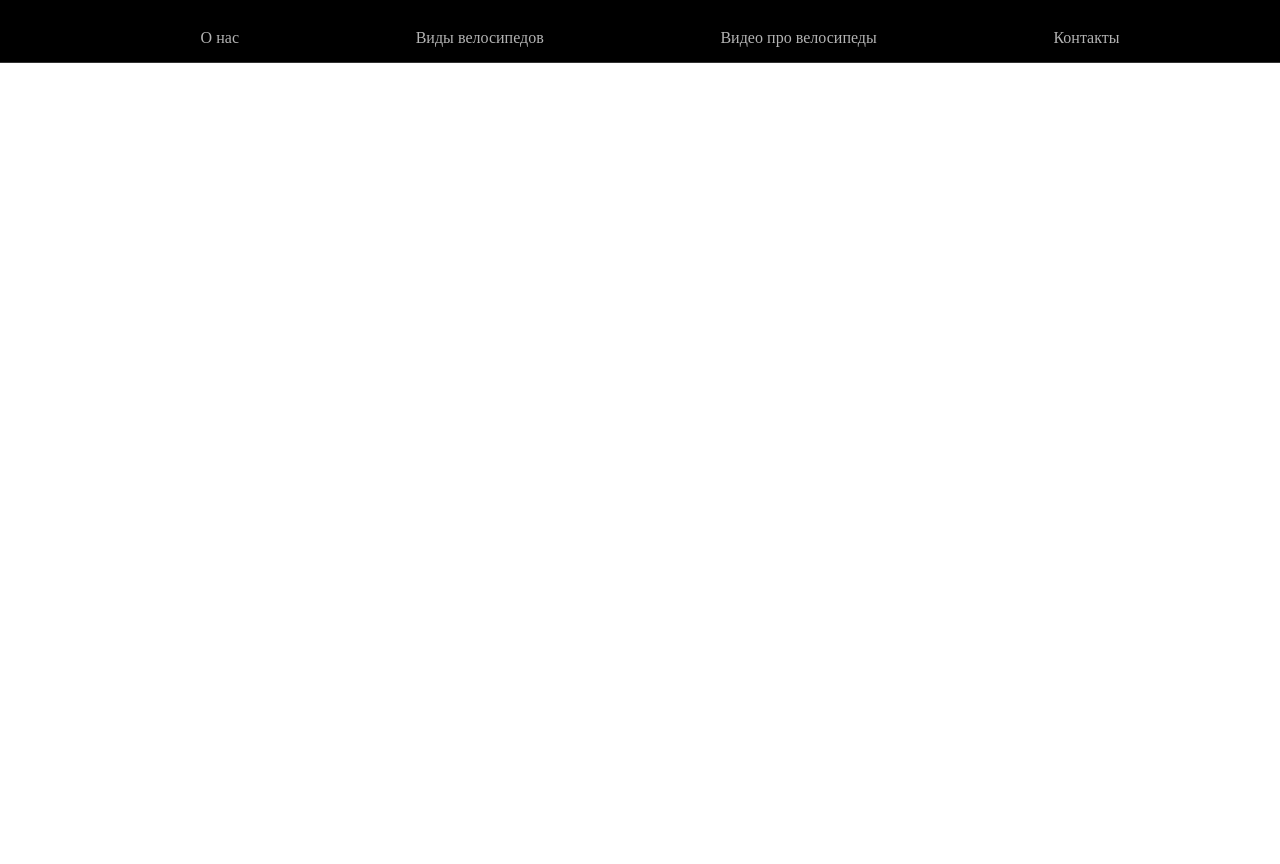
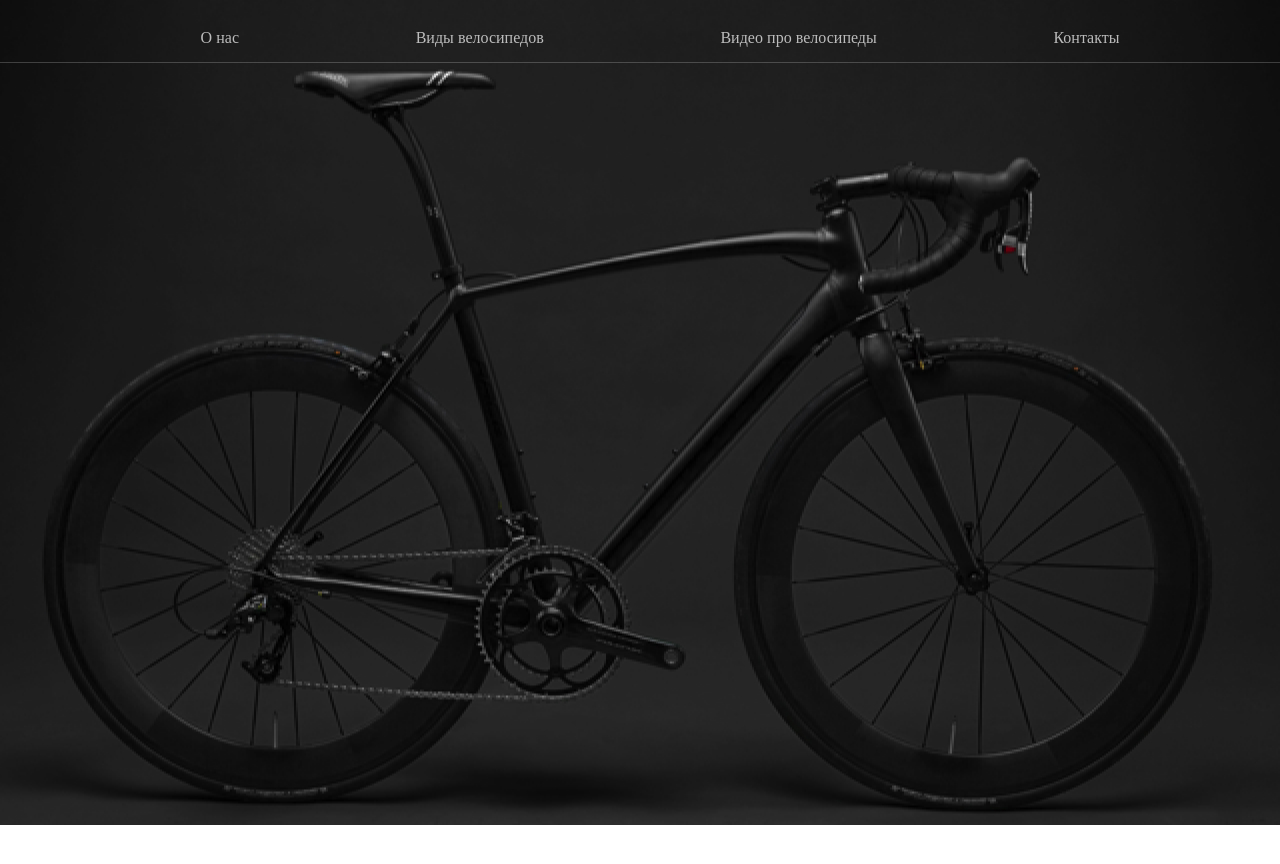
Before and after one commit to Svetlana-Romanova/Bic, a website: page source/index.html in a window 1280 px wide. After the commit the page ends 825 px from the top, so only its background shows below. Drawn offline with nearby package versions, Linux system fonts and the light colour scheme; files that its build step writes are made by us from their sources.

Commit message:
Добавлен bg шапки

```diff
--- a/source/sass/style.scss
+++ b/source/sass/style.scss
@@ -6,9 +6,10 @@ html {
   margin: 0 auto;
 }
 nav {
-  background-color: black;
   height: 62px;
   border-bottom: 1px solid rgba(255, 255, 255, 0.2);
+  width: 100%;
+  position: absolute;
   .menu {
     display: flex;
     justify-content: space-between;
@@ -30,6 +31,5 @@ nav {
 }
 .promo {
   min-height: 825px;
-  top: -62px;
-  background: url(img/);
+  background: url("/img/Bike@1x.jpg") center center/cover no-repeat;
 }
```
Also changed, not shown: build/css/style.min.css, 1 other file.
